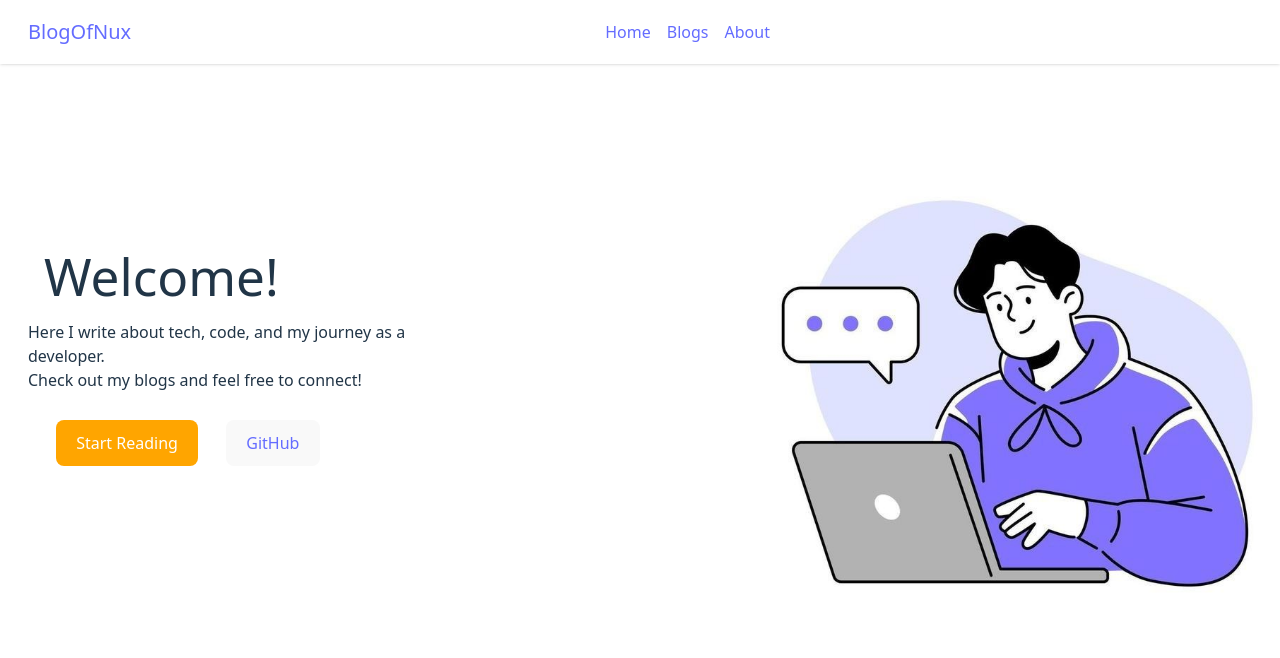
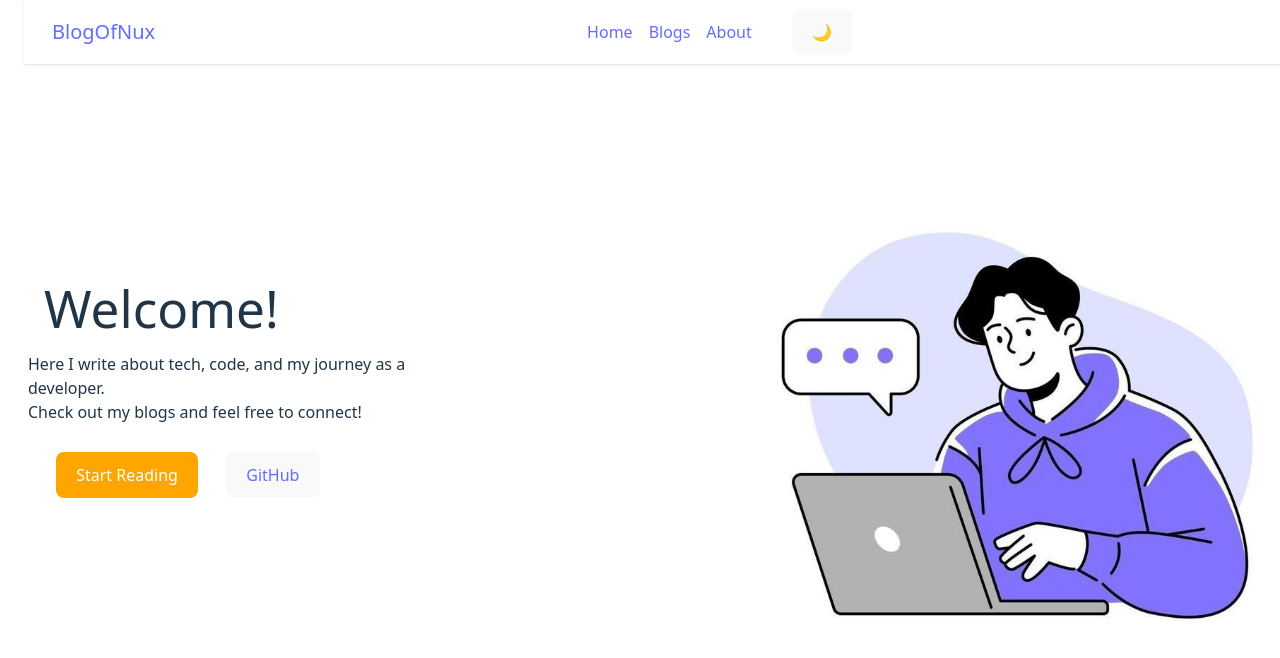
Before and after one commit to NuxGajurel/Blog-App, a React (Vite) app: page / in a window 1280 px wide. Shown: the top 658 px of the page. Built offline with nearby package versions, Linux system fonts and the light colour scheme.

Commit message:
Add : Dark mode

```diff
--- a/src/components/Navbar.jsx
+++ b/src/components/Navbar.jsx
@@ -1,12 +1,23 @@
-import React, { useState } from "react";
+import React, { useEffect, useState } from "react";
 import { Link } from "react-router-dom";
 import { CiMenuBurger } from "react-icons/ci";
 import { RxCross2 } from "react-icons/rx";
 const Navbar = () => {
     const[open ,setOpen]=useState(false);
-
+    const[dark ,serDark]=useState(false);
+     useEffect(() => {
+    if (dark) {
+      document.body.classList.add("bg-black", "text-white");
+    } else {
+      document.body.classList.remove("bg-black", "text-white");
+    }
+  }, [dark]);
   return (
-    <div>
+     <div
+          className={`h-16 flex justify-between items-center px-6 ${
+            dark ? "bg-black text-white" : "bg-white text-black"
+          }`}
+        >
     <nav className="fixed top-0 w-full bg-white shadow">
       <div className="h-16 flex justify-between items-center px-6">
 
@@ -21,7 +32,9 @@ const Navbar = () => {
             <Link to="/about">About</Link>
             <Link to="/blogone"></Link>
           </div>
-
+        <div>
+          <button onClick={()=> serDark(!dark)}> 🌙 </button>
+        </div>
 
 
         </div>
```
